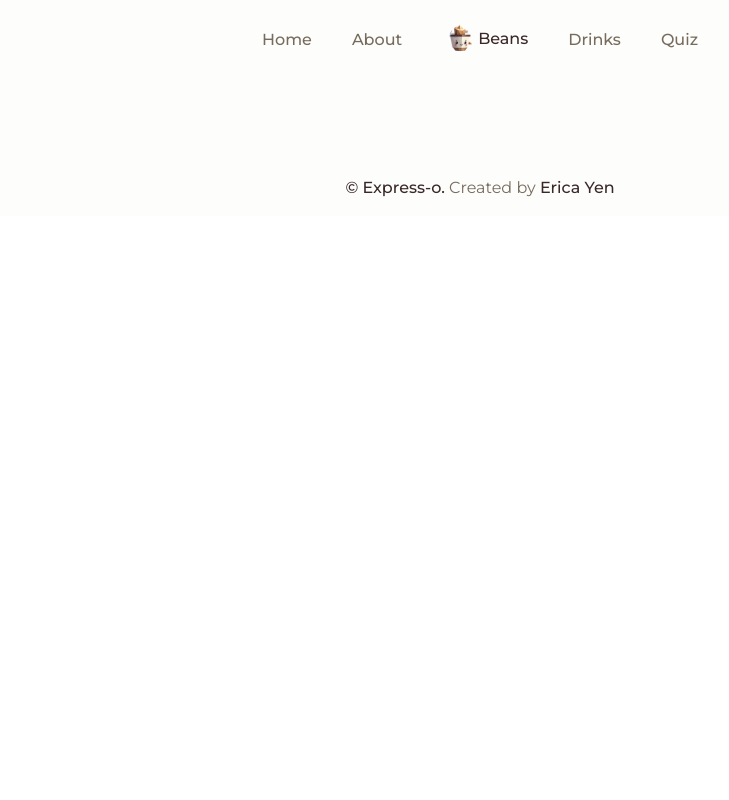
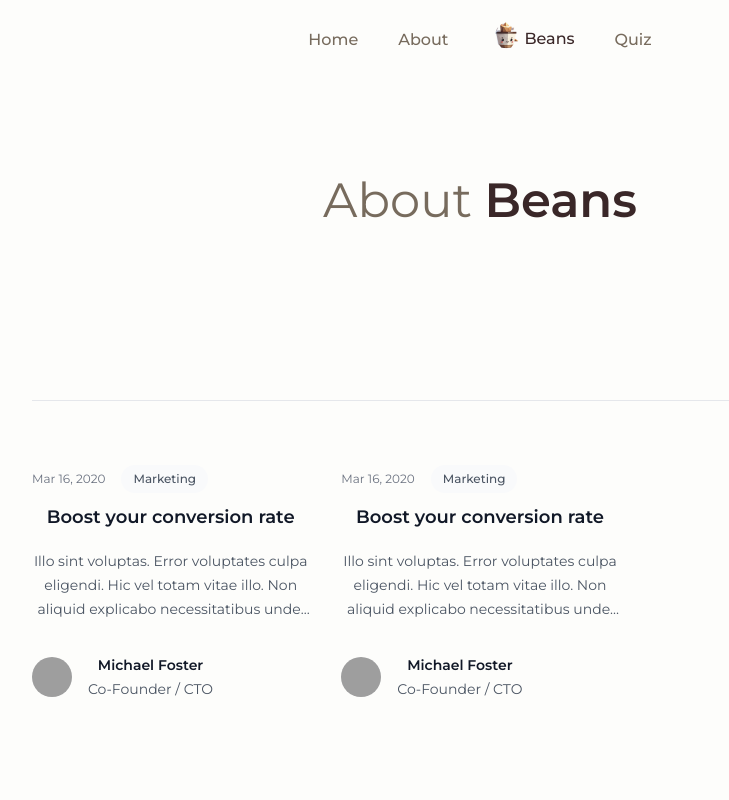
Before and after one commit to ericayen/erica-yen-capstone, a React (Create React App) app: page /beans in a window 1280 px wide. Shown: the top 800 px of the page, without its empty margins (160-889 px from the left). Built offline with nearby package versions, Linux system fonts and the light colour scheme; grey boxes are pictures that could not be loaded.

Commit message:
created Beans Page. imported Daisy UI.

```diff
--- a/package.json
+++ b/package.json
@@ -37,5 +37,8 @@
       "last 1 firefox version",
       "last 1 safari version"
     ]
+  },
+  "devDependencies": {
+    "daisyui": "^4.10.2"
   }
 }
--- a/src/App.js
+++ b/src/App.js
@@ -4,6 +4,7 @@ import { BrowserRouter, Routes, Route } from "react-router-dom";
 import Header from "./components/Header";
 import HomePage from "./pages/HomePage";
 import AboutPage from "./pages/AboutPage";
+import BeansPage from "./pages/BeansPage";
 import Footer from "./components/Footer";
 
 function App() {
@@ -13,6 +14,7 @@ function App() {
       <Routes>
         <Route path="/" element={<HomePage />} />
         <Route path="/about" element={<AboutPage />} />
+        <Route path="/beans" element={<BeansPage />} />
       </Routes>
       <Footer />
     </BrowserRouter>
--- a/src/components/Header.jsx
+++ b/src/components/Header.jsx
@@ -11,7 +11,7 @@ function Header() {
           ["Home", "/"],
           ["About", "/about"],
           ["Beans", "/beans"],
-          ["Drinks", "/drinks"],
+          // ["Drinks", "/drinks"],
           ["Quiz", "/quiz"],
         ].map(([title, url]) => (
           <>
--- /dev/null
+++ b/src/pages/BeansPage.jsx
@@ -0,0 +1,94 @@
+import React, { useState } from "react";
+import axios from "axios";
+
+function BeansPage() {
+const posts = [
+  {
+    id: 1,
+    title: 'Boost your conversion rate',
+    href: '#',
+    description:
+      'Illo sint voluptas. Error voluptates culpa eligendi. Hic vel totam vitae illo. Non aliquid explicabo necessitatibus unde. Sed exercitationem placeat consectetur nulla deserunt vel. Iusto corrupti dicta.',
+    date: 'Mar 16, 2020',
+    datetime: '2020-03-16',
+    category: { title: 'Marketing', href: '#' },
+    author: {
+      name: 'Michael Foster',
+      role: 'Co-Founder / CTO',
+      href: '#',
+      imageUrl:
+        'https://images.unsplash.com/photo-1519244703995-f4e0f30006d5?ixlib=rb-1.2.1&ixid=eyJhcHBfaWQiOjEyMDd9&auto=format&fit=facearea&facepad=2&w=256&h=256&q=80',
+    },
+  },
+    {
+    id: 2,
+    title: 'Boost your conversion rate',
+    href: '#',
+    description:
+      'Illo sint voluptas. Error voluptates culpa eligendi. Hic vel totam vitae illo. Non aliquid explicabo necessitatibus unde. Sed exercitationem placeat consectetur nulla deserunt vel. Iusto corrupti dicta.',
+    date: 'Mar 16, 2020',
+    datetime: '2020-03-16',
+    category: { title: 'Marketing', href: '#' },
+    author: {
+      name: 'Michael Foster',
+      role: 'Co-Founder / CTO',
+      href: '#',
+      imageUrl:
+        'https://images.unsplash.com/photo-1519244703995-f4e0f30006d5?ixlib=rb-1.2.1&ixid=eyJhcHBfaWQiOjEyMDd9&auto=format&fit=facearea&facepad=2&w=256&h=256&q=80',
+    },
+  },
+  // More posts...
+]
+
+  return (
+    <body className="w-screen px-8 leading-loose text-center bg-white sm:px-16 lg:px-36 xl:px-48 2xl:px-96 min-h-dvh font-ms text-brown-dark selection:bg-brown-light selection:text-white">
+      <h1 className="pb-12 text-2xl lg:pb-28 sm:text-4xl lg:text-5xl">
+        <span className="text-brown">About </span>
+        <span className="font-semibold">Beans</span>
+      </h1>
+      <main>
+
+                <div className="grid max-w-2xl grid-cols-1 pt-10 mx-auto mt-10 border-t border-gray-200 gap-x-8 gap-y-16 sm:mt-16 sm:pt-16 lg:mx-0 lg:max-w-none lg:grid-cols-3">
+          {posts.map((post) => (
+            <article key={post.id} className="flex flex-col items-start justify-between max-w-xl">
+              <div className="flex items-center text-xs gap-x-4">
+                <time dateTime={post.datetime} className="text-gray-500">
+                  {post.date}
+                </time>
+                <a
+                  href={post.category.href}
+                  className="relative z-10 rounded-full bg-gray-50 px-3 py-1.5 font-medium text-gray-600 hover:bg-gray-100"
+                >
+                  {post.category.title}
+                </a>
+              </div>
+              <div className="relative group">
+                <h3 className="mt-3 text-lg font-semibold leading-6 text-gray-900 group-hover:text-gray-600">
+                  <a href={post.href}>
+                    <span className="absolute inset-0" />
+                    {post.title}
+                  </a>
+                </h3>
+                <p className="mt-5 text-sm leading-6 text-gray-600 line-clamp-3">{post.description}</p>
+              </div>
+              <div className="relative flex items-center mt-8 gap-x-4">
+                <img src={post.author.imageUrl} alt="" className="w-10 h-10 rounded-full bg-gray-50" />
+                <div className="text-sm leading-6">
+                  <p className="font-semibold text-gray-900">
+                    <a href={post.author.href}>
+                      <span className="absolute inset-0" />
+                      {post.author.name}
+                    </a>
+                  </p>
+                  <p className="text-gray-600">{post.author.role}</p>
+                </div>
+              </div>
+            </article>
+          ))}
+        </div>
+      </main>
+    </body>
+  );
+}
+
+export default BeansPage;
--- a/tailwind.config.js
+++ b/tailwind.config.js
@@ -35,5 +35,5 @@ module.exports = {
       },
     },
   },
-  plugins: [],
+  plugins: [require("daisyui")],
 };
```
Also changed, not shown: 2 other files (tests, documents, lock files or other folders).
